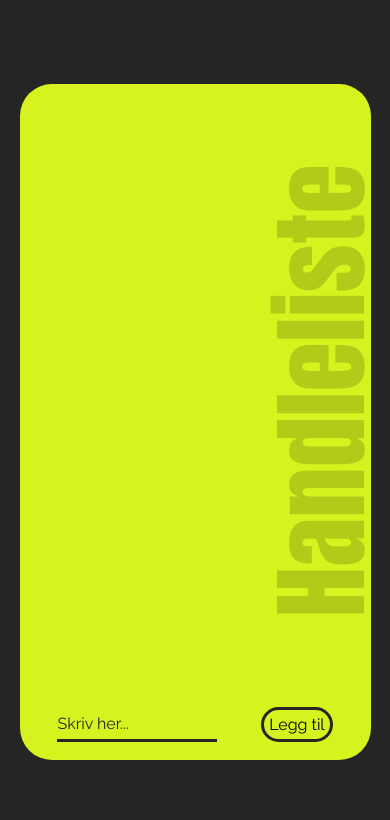
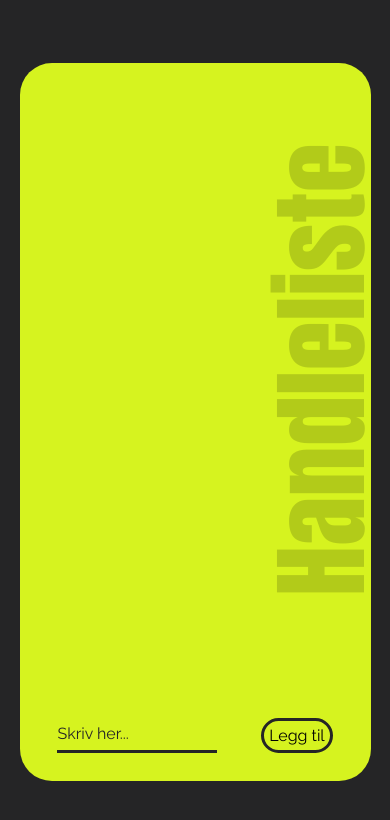
Before and after one commit to mattis-str/Tema-5-oppgave, a plain HTML site: page index.html in a window 390 px wide. Drawn offline with Linux system fonts and the light colour scheme.

Commit message:
edited style on @media screen

```diff
--- a/css/style-new.css
+++ b/css/style-new.css
@@ -166,9 +166,9 @@ li {
     }
 
     .list {
-        padding: 1rem 2rem 5rem;
+        padding: 3rem 2rem;
         width: 90%;
-        height: 80vh;
+        height: 85%;
         margin: 0;
     }
 
```
